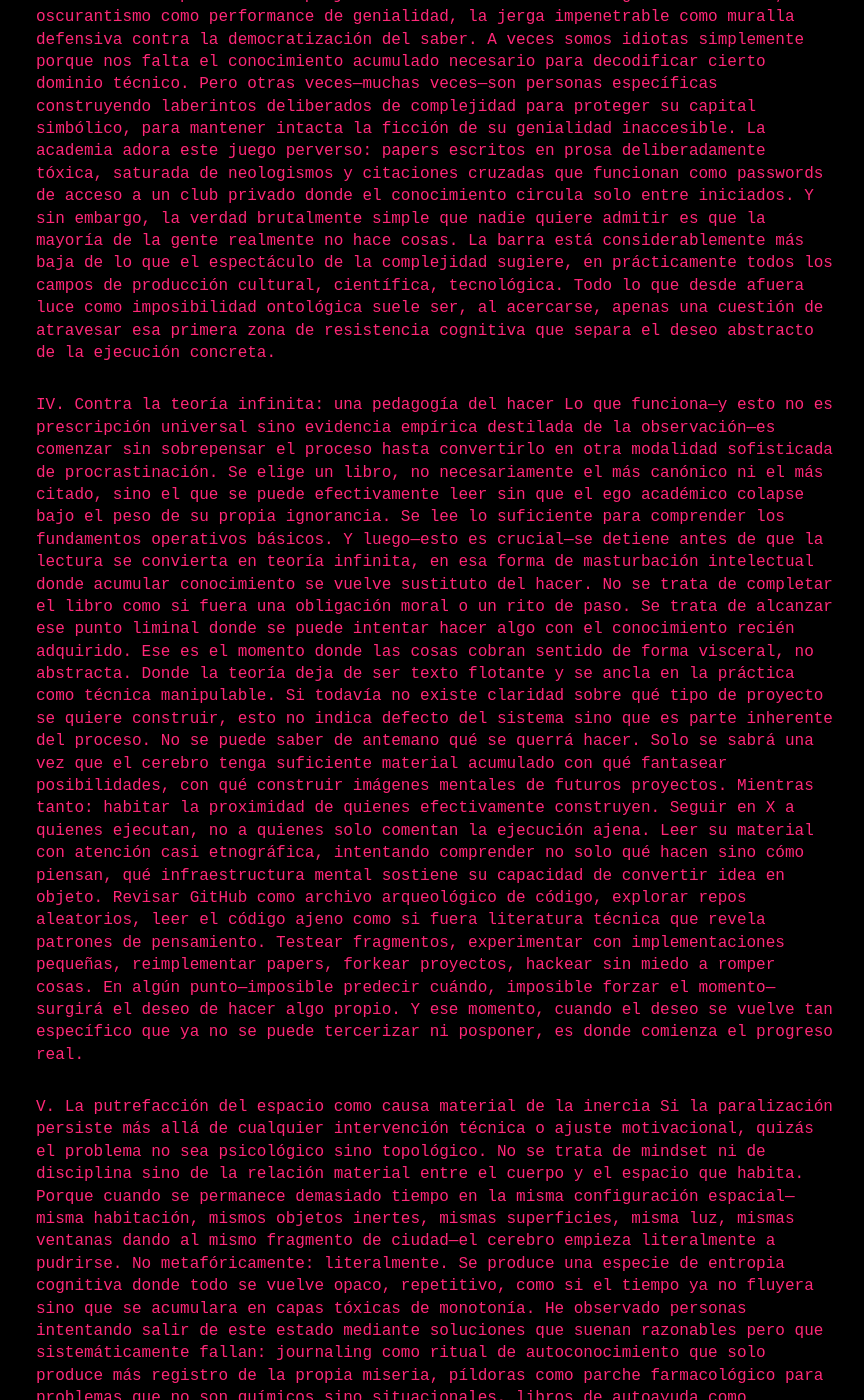
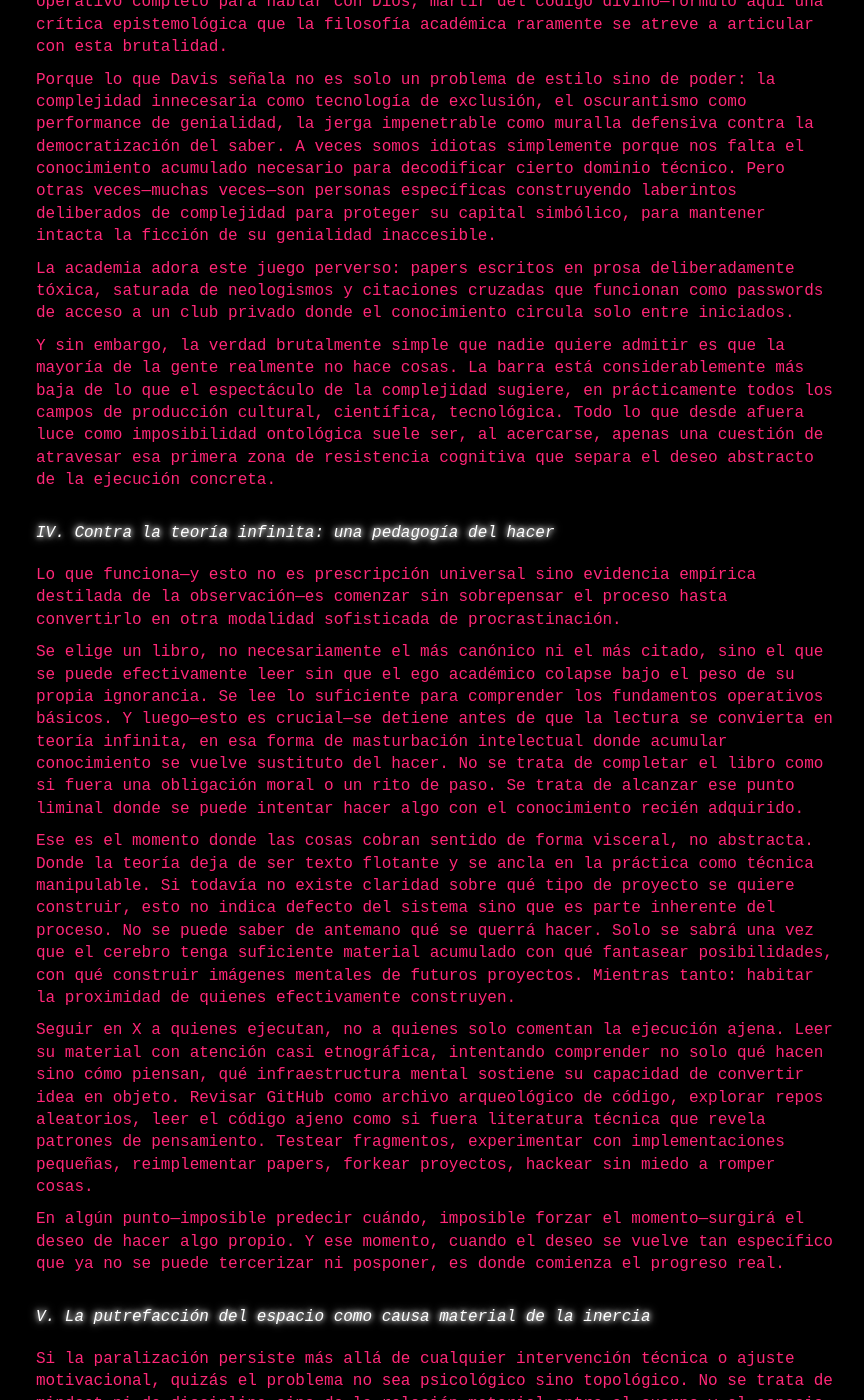
Before and after one commit to medusahra/medusahra.github.io, a Jekyll site: the page built from _posts/2025-11-24-sobrelapraxisdehacer.md, in a window 1280 px wide and 1400 px high, scrolled down 1342 px. Shown: the whole window, without its empty margins (204-1068 px from the left). Built offline with Jekyll 4.4.1, drawn with Linux system fonts in a browser that asks for light colours; some of the changed text lies outside the part shown.

Commit message:
Update 2025-11-24-sobrelapraxisdehacer.md

```diff
--- a/_posts/2025-11-24-sobrelapraxisdehacer.md
+++ b/_posts/2025-11-24-sobrelapraxisdehacer.md
@@ -26,51 +28,101 @@ Lo que ocurre en ese momento es un cortocircuito cognitivo: el cerebro, ante la
 <div style="margin: 10px 0;"></div>
 Pero existe un secreto que la academia, la industria tech y todo régimen experto prefieren mantener encriptado: la complejidad, en la mayoría de los casos, es un efecto de superficie. Una vez que se atraviesa esa primera membrana de resistencia—una vez que efectivamente se empieza a tocar el código, manipular la ecuación, desarmar el dispositivo—todo se revela como menos mágico y más mecánico de lo que el fetiche de la dificultad sugería. La complejidad era un artefacto de la distancia, una ilusión óptica producida por la separación entre el sujeto observador y el objeto de deseo epistémico.
 <div style="margin: 30px 0;"></div>
-III. Terry Davis y el oscurantismo académico
-Un idiota admira la complejidad, un genio admira la simplicidad, un físico intenta hacerlo simple. Para un idiota, mientras más complicado sea algo, más lo va a admirar. Si haces algo tan clusterfücked que nadie puede entenderlo, van a pensar que eres un dios porque lo hiciste tan complicado que nadie puede comprenderlo. Así es como escriben journals en la academia: intentan hacerlo tan complicado que la gente piense que eres un genio.
-Terry Davis—genio esquizofrénico, programador visionario que construyó un sistema operativo completo para hablar con Dios, mártir del código divino—formuló aquí una crítica epistemológica que la filosofía académica raramente se atreve a articular con esta brutalidad. Porque lo que Davis señala no es solo un problema de estilo sino de poder: la complejidad innecesaria como tecnología de exclusión, el oscurantismo como performance de genialidad, la jerga impenetrable como muralla defensiva contra la democratización del saber.
-A veces somos idiotas simplemente porque nos falta el conocimiento acumulado necesario para decodificar cierto dominio técnico. Pero otras veces—muchas veces—son personas específicas construyendo laberintos deliberados de complejidad para proteger su capital simbólico, para mantener intacta la ficción de su genialidad inaccesible. La academia adora este juego perverso: papers escritos en prosa deliberadamente tóxica, saturada de neologismos y citaciones cruzadas que funcionan como passwords de acceso a un club privado donde el conocimiento circula solo entre iniciados.
-Y sin embargo, la verdad brutalmente simple que nadie quiere admitir es que la mayoría de la gente realmente no hace cosas. La barra está considerablemente más baja de lo que el espectáculo de la complejidad sugiere, en prácticamente todos los campos de producción cultural, científica, tecnológica. Todo lo que desde afuera luce como imposibilidad ontológica suele ser, al acercarse, apenas una cuestión de atravesar esa primera zona de resistencia cognitiva que separa el deseo abstracto de la ejecución concreta.
+*III. Terry Davis y el oscurantismo académico*
+<div style="margin: 20px 0;"></div>
+Un idiota admira la complejidad, un genio admira la simplicidad, un físico intenta hacerlo simple.
+Para un idiota, mientras más complicado sea algo, más lo va a admirar. Si haces algo tan clusterfücked que nadie puede entenderlo, van a pensar que eres un dios porque
+lo hiciste tan complicado que nadie puede comprenderlo. Así es como escriben journals en la academia: intentan hacerlo tan complicado que la gente piense que eres un genio.
+<div style="margin: 10px 0;"></div>
+*Terry Davis* genio esquizofrénico, programador visionario que construyó un sistema operativo completo para hablar con Dios, mártir del código divino—formuló aquí una crítica epistemológica que la filosofía académica raramente se atreve a articular con esta brutalidad.
+<div style="margin: 10px 0;"></div>
+Porque lo que Davis señala no es solo un problema de estilo sino de poder: la complejidad innecesaria como tecnología de exclusión, el oscurantismo como performance de genialidad, la jerga impenetrable como muralla defensiva contra la democratización del saber.
+A veces somos idiotas simplemente porque nos falta el conocimiento acumulado necesario para decodificar cierto dominio técnico. Pero otras veces—muchas veces—son personas específicas construyendo laberintos deliberados de complejidad para proteger su capital simbólico, para mantener intacta la ficción de su genialidad inaccesible.
+<div style="margin: 10px 0;"></div>
+La academia adora este juego perverso: papers escritos en prosa deliberadamente tóxica, saturada de neologismos y citaciones cruzadas que funcionan como passwords de acceso a un club privado donde el conocimiento circula solo entre iniciados.
+<div style="margin: 10px 0;"></div>
+Y sin embargo, la verdad brutalmente simple que nadie quiere admitir es que la mayoría de la gente realmente no hace cosas. La barra está considerablemente más baja de lo que el espectáculo de la complejidad sugiere, en prácticamente todos los campos de producción cultural, científica, tecnológica.
+Todo lo que desde afuera luce como imposibilidad ontológica suele ser, al acercarse, apenas una cuestión de atravesar esa primera zona de resistencia cognitiva que separa el deseo abstracto de la ejecución concreta.
 <div style="margin: 30px 0;"></div>
-IV. Contra la teoría infinita: una pedagogía del hacer
-Lo que funciona—y esto no es prescripción universal sino evidencia empírica destilada de la observación—es comenzar sin sobrepensar el proceso hasta convertirlo en otra modalidad sofisticada de procrastinación. Se elige un libro, no necesariamente el más canónico ni el más citado, sino el que se puede efectivamente leer sin que el ego académico colapse bajo el peso de su propia ignorancia. Se lee lo suficiente para comprender los fundamentos operativos básicos. Y luego—esto es crucial—se detiene antes de que la lectura se convierta en teoría infinita, en esa forma de masturbación intelectual donde acumular conocimiento se vuelve sustituto del hacer.
-No se trata de completar el libro como si fuera una obligación moral o un rito de paso. Se trata de alcanzar ese punto liminal donde se puede intentar hacer algo con el conocimiento recién adquirido. Ese es el momento donde las cosas cobran sentido de forma visceral, no abstracta. Donde la teoría deja de ser texto flotante y se ancla en la práctica como técnica manipulable.
-Si todavía no existe claridad sobre qué tipo de proyecto se quiere construir, esto no indica defecto del sistema sino que es parte inherente del proceso. No se puede saber de antemano qué se querrá hacer. Solo se sabrá una vez que el cerebro tenga suficiente material acumulado con qué fantasear posibilidades, con qué construir imágenes mentales de futuros proyectos.
-Mientras tanto: habitar la proximidad de quienes efectivamente construyen. Seguir en X a quienes ejecutan, no a quienes solo comentan la ejecución ajena. Leer su material con atención casi etnográfica, intentando comprender no solo qué hacen sino cómo piensan, qué infraestructura mental sostiene su capacidad de convertir idea en objeto. Revisar GitHub como archivo arqueológico de código, explorar repos aleatorios, leer el código ajeno como si fuera literatura técnica que revela patrones de pensamiento. Testear fragmentos, experimentar con implementaciones pequeñas, reimplementar papers, forkear proyectos, hackear sin miedo a romper cosas.
+*IV. Contra la teoría infinita: una pedagogía del hacer*
+<div style="margin: 20px 0;"></div>
+Lo que funciona—y esto no es prescripción universal sino evidencia empírica destilada de la observación—es comenzar sin sobrepensar el proceso hasta convertirlo en otra modalidad sofisticada de procrastinación.
+<div style="margin: 10px 0;"></div>
+Se elige un libro, no necesariamente el más canónico ni el más citado, sino el que se puede efectivamente leer sin que el ego académico colapse bajo el peso de su propia ignorancia.
+Se lee lo suficiente para comprender los fundamentos operativos básicos.
+Y luego—esto es crucial—se detiene antes de que la lectura se convierta en teoría infinita, en esa forma de masturbación intelectual donde acumular conocimiento se vuelve sustituto del hacer.
+No se trata de completar el libro como si fuera una obligación moral o un rito de paso. Se trata de alcanzar ese punto liminal donde se puede intentar hacer algo con el conocimiento recién adquirido.
+<div style="margin: 10px 0;"></div>
+Ese es el momento donde las cosas cobran sentido de forma visceral, no abstracta. Donde la teoría deja de ser texto flotante y se ancla en la práctica como técnica manipulable.
+Si todavía no existe claridad sobre qué tipo de proyecto se quiere construir, esto no indica defecto del sistema sino que es parte inherente del proceso.
+No se puede saber de antemano qué se querrá hacer. Solo se sabrá una vez que el cerebro tenga suficiente material acumulado con qué fantasear posibilidades, con qué construir imágenes mentales de futuros proyectos. Mientras tanto: habitar la proximidad de quienes efectivamente construyen.
+<div style="margin: 10px 0;"></div>
+Seguir en X a quienes ejecutan, no a quienes solo comentan la ejecución ajena. Leer su material con atención casi etnográfica, intentando comprender no solo qué hacen sino cómo piensan, qué infraestructura mental sostiene su capacidad de convertir idea en objeto. Revisar GitHub como archivo arqueológico de código, explorar repos aleatorios, leer el código ajeno como si fuera literatura técnica que revela patrones de pensamiento. Testear fragmentos, experimentar con implementaciones pequeñas, reimplementar papers, forkear proyectos, hackear sin miedo a romper cosas.
+<div style="margin: 10px 0;"></div>
 En algún punto—imposible predecir cuándo, imposible forzar el momento—surgirá el deseo de hacer algo propio. Y ese momento, cuando el deseo se vuelve tan específico que ya no se puede tercerizar ni posponer, es donde comienza el progreso real.
 <div style="margin: 30px 0;"></div>
-V. La putrefacción del espacio como causa material de la inercia
-Si la paralización persiste más allá de cualquier intervención técnica o ajuste motivacional, quizás el problema no sea psicológico sino topológico. No se trata de mindset ni de disciplina sino de la relación material entre el cuerpo y el espacio que habita. Porque cuando se permanece demasiado tiempo en la misma configuración espacial—misma habitación, mismos objetos inertes, mismas superficies, misma luz, mismas ventanas dando al mismo fragmento de ciudad—el cerebro empieza literalmente a pudrirse. No metafóricamente: literalmente. Se produce una especie de entropia cognitiva donde todo se vuelve opaco, repetitivo, como si el tiempo ya no fluyera sino que se acumulara en capas tóxicas de monotonía.
+*V. La putrefacción del espacio como causa material de la inercia*
+<div style="margin: 20px 0;"></div>
+Si la paralización persiste más allá de cualquier intervención técnica o ajuste motivacional, quizás el problema no sea psicológico sino topológico. No se trata de mindset ni de disciplina sino de la relación material entre el cuerpo y el espacio que habita.
+Porque cuando se permanece demasiado tiempo en la misma configuración espacial—misma habitación, mismos objetos inertes, mismas superficies, misma luz, mismas ventanas dando al mismo fragmento de ciudad—el cerebro empieza literalmente a pudrirse. No metafóricamente: literalmente.
+Se produce una especie de entropia cognitiva donde todo se vuelve opaco, repetitivo, como si el tiempo ya no fluyera sino que se acumulara en capas tóxicas de monotonía.
+<div style="margin: 10px 0;"></div>
 He observado personas intentando salir de este estado mediante soluciones que suenan razonables pero que sistemáticamente fallan: journaling como ritual de autoconocimiento que solo produce más registro de la propia miseria, píldoras como parche farmacológico para problemas que no son químicos sino situacionales, libros de autoayuda como pornografía motivacional que excita momentáneamente pero no altera ninguna estructura. Un año después: siguen exactamente donde estaban, todavía leyendo sobre cómo empezar en lugar de empezar.
+<div style="margin: 10px 0;"></div>
 El error fundamental del discurso del self-help es su cartesianismo encubierto: la creencia de que todo es interior, que el problema y su solución residen únicamente en el espacio psíquico del individuo aislado. Pero el cerebro no es una computadora abstracta flotando en vacío metafísico. Es carne que responde a luz, temperatura, olores, texturas, la geometría específica de las superficies que la rodean. La habitación funciona como interfaz cognitiva: si está saturada de objetos sin función, iluminada con luz de neón industrial que convierte cualquier espacio en distopía corporativa, el cerebro simplemente no puede producir. Se queda atrapado en loop, rumiando su propia imposibilidad como si fuera bug ontológico cuando en realidad es solo problema de arquitectura espacial.
+<div style="margin: 10px 0;"></div>
 La solución, entonces, no es introspectiva sino material: alterar la geometría del espacio. Abrir ventanas es instalar nuevos flujos de información sensorial que resetean los parámetros ambientales del sistema nervioso. Tirar objetos inútiles es liberar espacio negativo, crear vacío donde antes había clausura asfixiante. Agregar elementos que no cumplan función productiva sino puramente estética—una planta, una lámpara que emite luz cálida como promesa de confort, un poster que excita visualmente—es hackear el propio sistema límbico, crear anclas de deseo en el espacio físico.
 <div style="margin: 30px 0;"></div>
-VI. El flâneur digital y la necesidad del vagabundeo
+*VI. El flâneur digital y la necesidad del vagabundeo*
+<div style="margin: 20px 0;"></div>
 Salir. Caminar sin propósito extractivo, sin fitness tracker contabilizando pasos, sin podcast educativo optimizando cada segundo de ocio. El flâneur digital—ese sujeto que habita principalmente interfaces pero que todavía posee un cuerpo—necesita momentos de desconexión analógica, de vagabundeo sin GPS, sin métricas, sin la obligación neoliberal de convertir hasta el paseo en actividad productiva.
+<div style="margin: 10px 0;"></div>
 Las ideas no llegan por fuerza bruta ni por disciplina sino por seducción, por esa disponibilidad receptiva que Freud llamaba atención flotante y que funciona tanto para el psicoanálisis como para cualquier proceso creativo. El paseo como tecnología antigua de desbordamiento cognitivo: mientras el cuerpo se mueve por el espacio físico, el cerebro hace conexiones laterales, sinapsis inesperadas, cortocircuitos conceptuales que jamás ocurrirían frente a la pantalla. La música en los audífonos no como distracción sino como banda sonora privada, como diseño sonoro de la propia existencia.
-Lo que buscamos no es disciplina—ese concepto heredado de la pedagogía militar—sino eros: atracción magnética, ese pull irresistible hacia el hacer que no necesita ser forzado porque es deseado. Y el eros requiere espacios sensuales, atmósferas que seduzcan de vuelta a la vida en lugar de recordar constantemente el fracaso acumulativo.
+<div style="margin: 10px 0;"></div>
+Lo que buscamos no es disciplina—ese concepto heredado de la pedagogía militar—sino eros: atracción magnética, ese pull irresistible hacia el hacer que no necesita ser forzado porque es deseado.
+Y el eros requiere espacios sensuales, atmósferas que seduzcan de vuelta a la vida en lugar de recordar constantemente el fracaso acumulativo.
 <div style="margin: 30px 0;"></div>
-VII. El niño interior como test de autenticidad
+*VII. El niño interior como test de autenticidad*
+<div style="margin: 20px 0;"></div>
 La pregunta del niño interior funciona como test de autenticidad existencial no porque la infancia sea ese lugar mítico de pureza que el discurso terapéutico imagina, sino porque esa criatura pre-socializada todavía no había internalizado completamente los protocolos de ambición legible, las métricas de éxito socialmente aceptable, el catálogo de carreras respetables.
-¿Qué quería ese niño antes de que le enseñaran a querer correctamente? ¿Antes de que el mundo instalara sus filtros de realismo, sus cálculos de viabilidad económica, sus advertencias sobre mercados laborales? ¿Construir cohetes? ¿Escribir ciencia ficción? ¿Hackear sistemas como forma de magia contemporánea?
+<div style="margin: 10px 0;"></div>
+*¿Qué quería ese niño antes de que le enseñaran a querer correctamente?* ¿Antes de que el mundo instalara sus filtros de realismo, sus cálculos de viabilidad económica, sus advertencias sobre mercados laborales? ¿Construir cohetes? ¿Escribir ciencia ficción? ¿Hackear sistemas como forma de magia contemporánea?
+<div style="margin: 10px 0;"></div>
 Confrontarse con esa mirada todavía no contaminada de cinismo es ejercicio doloroso porque revela con precisión quirúrgica la distancia entre el deseo originario y la deriva actual. Muestra exactamente dónde se aceptaron los términos del contrato social, dónde se negoció el deseo a cambio de seguridad económica, dónde se eligió la supervivencia por sobre la intensidad. Pero ese dolor es diagnóstico puro, información precisa sobre los puntos donde el camino se torció.
 <div style="margin: 30px 0;"></div>
-VIII. Cuando el problema migra a lo visceral
-Hay momentos donde la paralización no responde a ninguna de estas intervenciones. Donde cambiar el entorno, alterar la rutina, modificar los inputs sensoriales no alcanza para romper el loop. En ese punto el problema migró a capas más profundas, más viscerales, donde ya no se trata de motivación ni de configuración espacial sino de química cerebral alterada.
+*VIII. Cuando el problema migra a lo visceral*
+<div style="margin: 10px 0;"></div>
+Hay momentos donde la paralización no responde a ninguna de estas intervenciones.
+Donde cambiar el entorno, alterar la rutina, modificar los inputs sensoriales no alcanza para romper el loop. En ese punto el problema migró a capas más profundas, más viscerales, donde ya no se trata de motivación ni de configuración espacial sino de química cerebral alterada.
+<div style="margin: 10px 0;"></div>
 Depresión no como metáfora romántica del artista melancólico sino como fenómeno neuroquímico brutalmente real, como falla sistémica en la producción de serotonina. Burnout no como falta de disciplina sino como colapso material del organismo, como momento donde el cuerpo dice no más y simplemente se niega a seguir operando bajo las mismas condiciones. Estar atrapado no solo en la mente sino en el cuerpo, en ese nivel somático donde ningún ajuste cognitivo puede alcanzar.
+<div style="margin: 10px 0;"></div>
 En ese estadio, quedarse es practicar violencia contra unx mismx. La única jugada viable es el exit radical: viajar, desaparecer temporalmente del circuito habitual, romper física y geográficamente con la configuración actual de la existencia. Porque el cerebro necesita shock de novedad, necesita que la realidad se resetee sensorialmente. Necesita otros cuerpos, otra arquitectura, otros sonidos, otro idioma en las calles. El viaje no como turismo sino como reboot existencial, como hard reset del sistema operativo mental.
 <div style="margin: 30px 0;"></div>
-IX. La evidencia empírica del fracaso como posibilidad
+*IX. La evidencia empírica del fracaso como posibilidad*
+<div style="margin: 20px 0;"></div>
 El cerebro es sistema experto en construir narrativas de imposibilidad. Teje argumentos tan convincentes, tan bien estructurados, que parecen verdades metafísicas sobre nuestra incompetencia esencial. Pero son glitches, errores de procesamiento que se pueden debuggear. La única forma de hacerlo es mediante la práctica: hacer, ejecutar, lanzar aunque sea imperfecto, aunque nadie lo vea, aunque no genere validación inmediata.
+<div style="margin: 10px 0;"></div>
 La evidencia empírica es brutalmente clara para quien mire sin filtros ideológicos: constantemente vemos personas sin credenciales, sin recursos, sin talento evidente, sin capital social—logrando cosas que estadísticamente no deberían poder lograr. El mundo está saturado de éxitos improbables, de gente que violó todas las reglas del juego y sin embargo ganó, por pura insistencia, por negarse a aceptar el veredicto de lo imposible.
+<div style="margin: 10px 0;"></div>
 No existe razón ontológica, ninguna ley natural inscrita en la estructura del universo, que establezca por qué unx no puede ser parte de esa categoría de anomalías exitosas. Es simple matemática social: si ellos pudieron, unx puede. Todo lo demás es narrativa autoimpuesta, ficción de limitación que se acepta como hecho porque es más cómodo que arriesgarse al fracaso público.
 <div style="margin: 30px 0;"></div>
-X. Economía de la energía y política de la circulación
-Si este texto generó algún tipo de voltaje—aunque sea mínimo, aunque sea apenas un microimpulso eléctrico en tu sistema nervioso—que no se disipe en consumo pasivo, en asentimiento estéril. Que se traduzca en acción concreta, por pequeña que sea, por risible que parezca en su escala microscópica.
+*X. Economía de la energía y política de la circulación*
+<div style="margin: 20px 0;"></div>
+Si este texto generó algún tipo de voltaje—aunque sea mínimo, aunque sea apenas un microimpulso eléctrico en tu sistema nervioso—que no se disipe en consumo pasivo, en asentimiento estéril.
+Que se traduzca en acción concreta, por pequeña que sea, por risible que parezca en su escala microscópica.
+<div style="margin: 10px 0;"></div>
 Un mensaje a alguien en X cuyo trabajo admirás en silencio. Un DM a un creador que te inspiró pero al que nunca te atreviste a escribir. Un boost a alguien que está comenzando, que todavía no tiene la audiencia que su trabajo merece.
-La energía es recurso finito que debe circular inteligentemente, no acumularse como capital simbólico privado. Hacerla fluir hacia lugares donde pueda multiplicarse, hacia otros cuerpos que también están intentando construir algo en este mundo cada vez más hostil al hacer no-monetizado, a la creación que no genera KPIs, a la praxis que existe fuera de la lógica extractiva del capital.
-Porque finalmente de eso se trata: no de productividad individual sino de construcción colectiva de mundos posibles.
+La energía es recurso finito que debe circular inteligentemente, no acumularse como capital simbólico privado.
+Hacerla fluir hacia lugares donde pueda multiplicarse, hacia otros cuerpos que también están intentando construir algo en este mundo cada vez más hostil al hacer no-monetizado, a la creación que no genera KPIs, a la praxis que existe fuera de la lógica extractiva del capital.
+<div style="margin: 10px 0;"></div>
+*Porque finalmente de eso se trata: no de productividad individual sino de construcción colectiva de mundos posibles.*
 <div style="margin: 40px 0;"></div>
 <img src="/assets/medusahraholo1s.png" alt="medusahraholographic" style="max-width: 70%; width: 200px; display: block; margin: 40px auto; filter: drop-shadow(0 0 30px #ff1493);">
+
 <div style="margin: 40px 0;"></div>
-< volver al inicio
+
+
+
+
+[< volver al inicio](/)
```
Also changed, not shown: other parts of _posts/2025-11-24-sobrelapraxisdehacer.md (+2 -0 lines).
